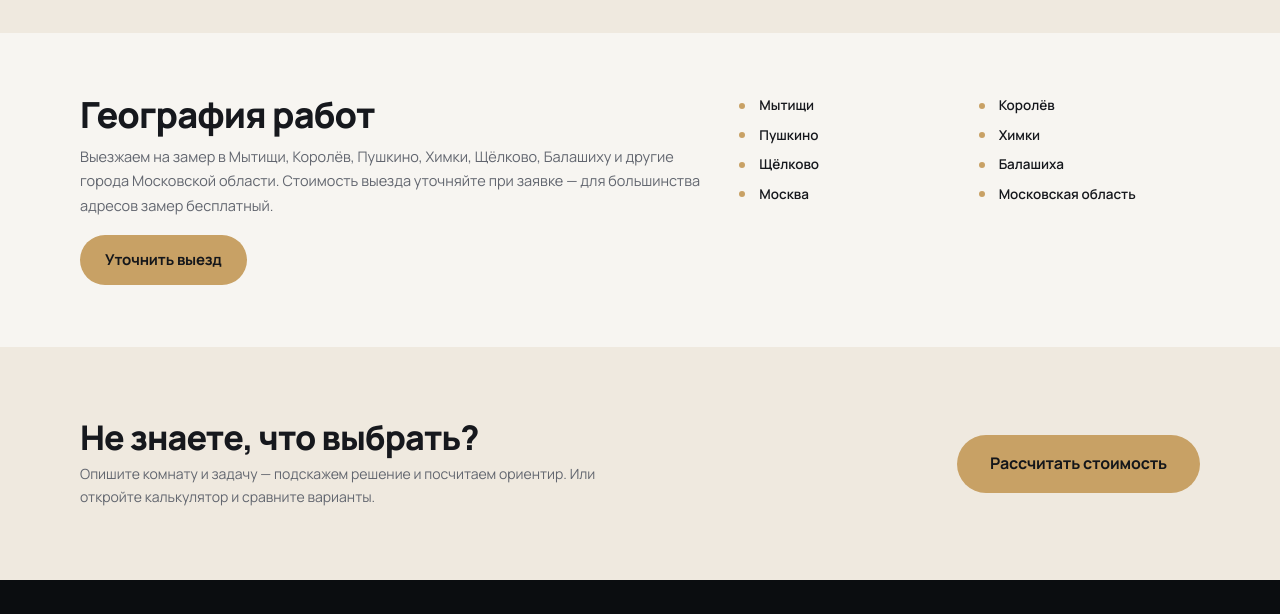
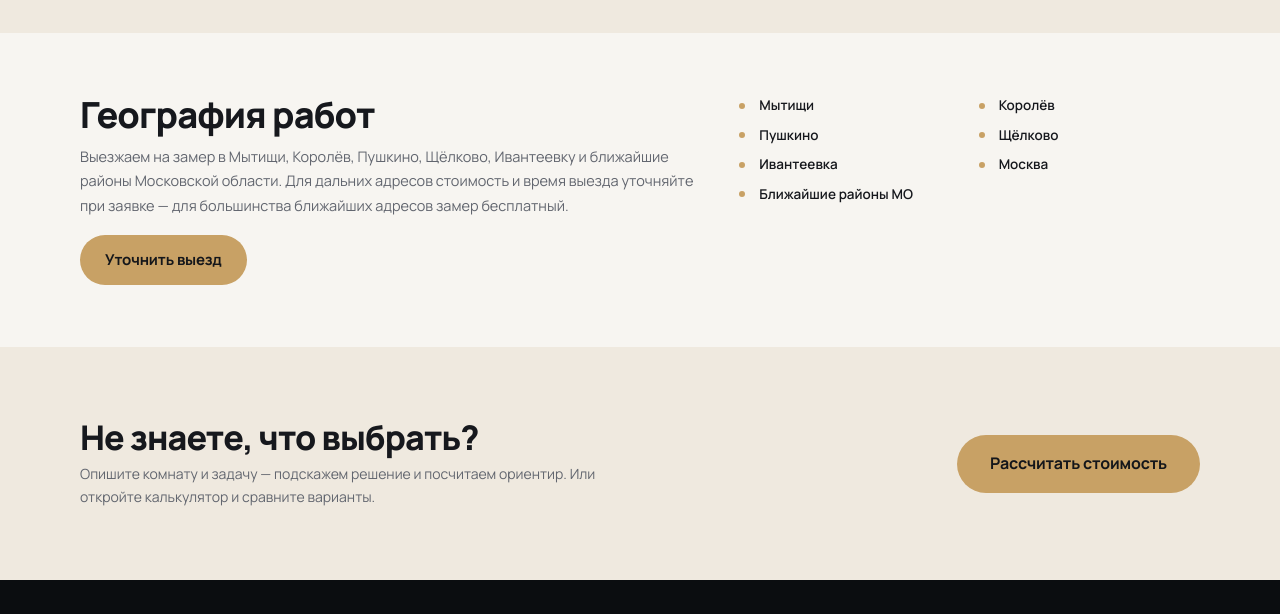
Before and after one commit to adastra-code/potolki-mytishchi, a website: page uslugi.html in a window 1280 px wide. Shown: the part 1520-2134 px from the top of the page. Drawn offline with Linux system fonts and the light colour scheme.

Commit message:
География: убраны Химки и Балашиха, добавлена Ивантеевка

```diff
--- a/uslugi.html
+++ b/uslugi.html
@@ -223,15 +223,16 @@
         <div>
           <h2>География работ</h2>
           <p>
-            Выезжаем на замер в Мытищи, Королёв, Пушкино, Химки, Щёлково, Балашиху
-            и другие города Московской области. Стоимость выезда уточняйте при заявке —
-            для большинства адресов замер бесплатный.
+            Выезжаем на замер в Мытищи, Королёв, Пушкино, Щёлково, Ивантеевку
+            и ближайшие районы Московской области. Для дальних адресов стоимость
+            и время выезда уточняйте при заявке — для большинства ближайших адресов
+            замер бесплатный.
           </p>
           <a class="btn btn--solid" href="index.html#contacts">Уточнить выезд</a>
         </div>
         <ul class="seo-geo__list">
-          <li>Мытищи</li><li>Королёв</li><li>Пушкино</li><li>Химки</li>
-          <li>Щёлково</li><li>Балашиха</li><li>Москва</li><li>Московская область</li>
+          <li>Мытищи</li><li>Королёв</li><li>Пушкино</li><li>Щёлково</li>
+          <li>Ивантеевка</li><li>Москва</li><li>Ближайшие районы МО</li>
         </ul>
       </div>
     </section>
```
Also changed, not shown: tools/generate-seo.mjs (+6 -5 lines).
